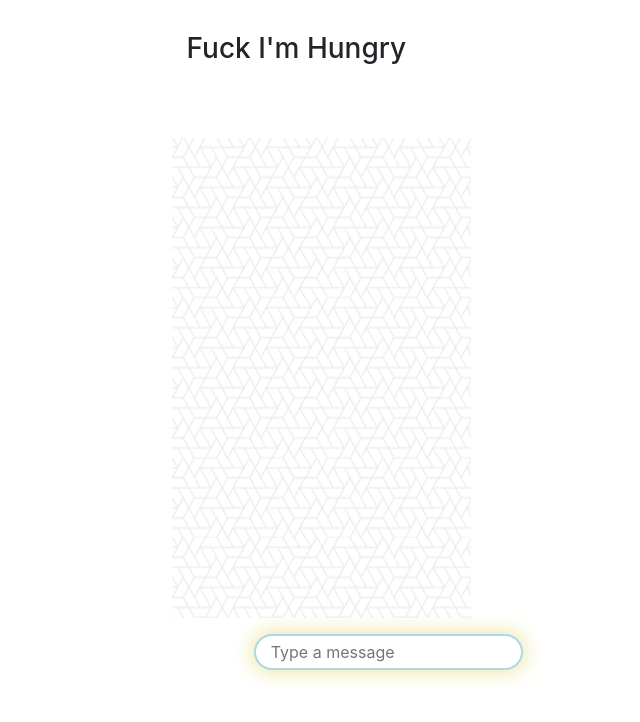
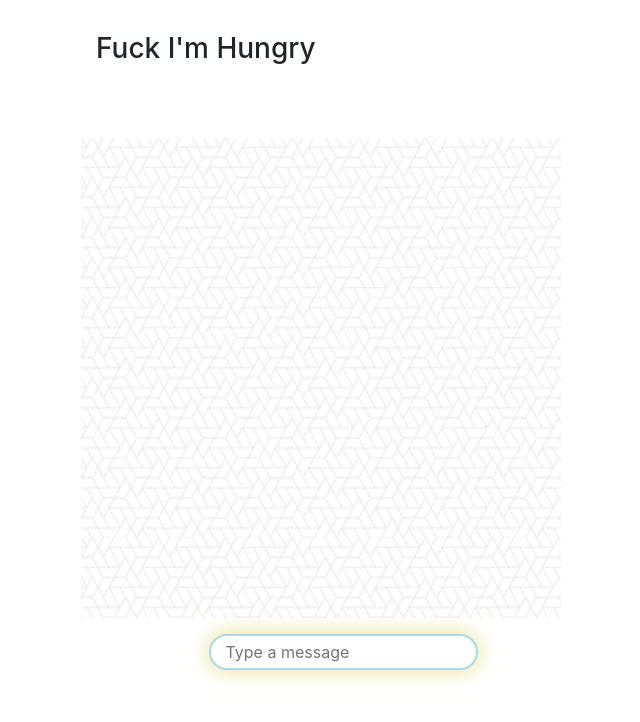
Before and after one commit to seinwave/fuck-im-hungry, a React (Create React App) app in the folder frontend/: page / in a window 1280 px wide. Shown: the top 722 px of the page, without its empty margins (319-959 px from the left). Built offline with nearby package versions, Linux system fonts and the light colour scheme.

Commit message:
figuring out chatbot width

```diff
--- a/frontend/src/App.css
+++ b/frontend/src/App.css
@@ -22,6 +22,7 @@
   background-image: url('./Assets/what-the-hex.png');
   overflow-y: auto;
   padding: 1rem;
+  width: 30rem;
 }
 
 /* .chatbot-col {
```
